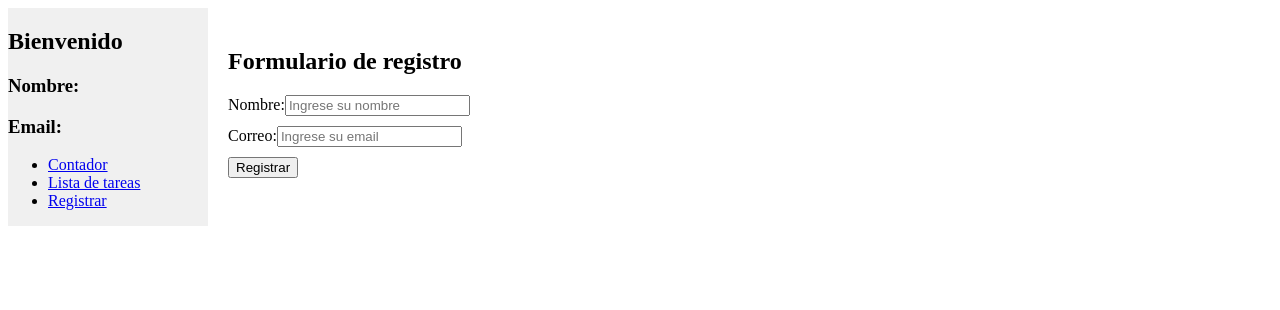
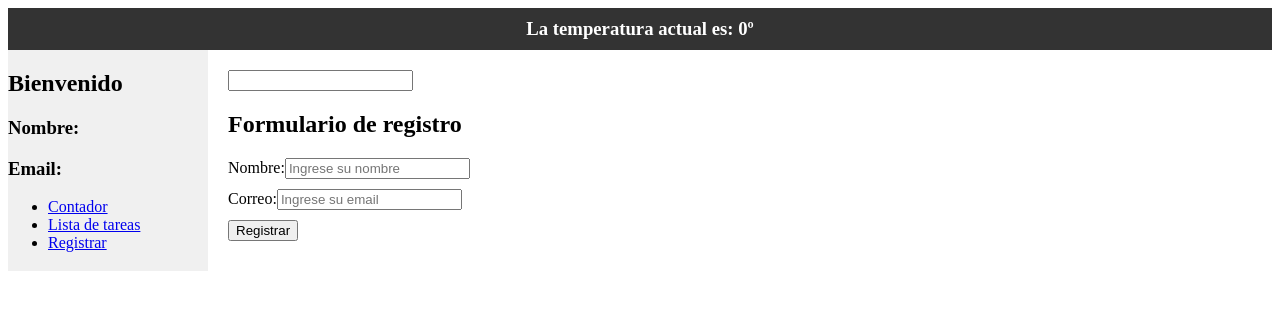
Before and after one commit to pikimarquitos/proyecto-vue, a Vue app: page /registrar in a window 1280 px wide. Shown: the top 310 px of the page. Built offline with nearby package versions, Linux system fonts and the light colour scheme; no server answers.

Commit message:
Componentes padres, componentes hijos y Props

```diff
--- a/package.json
+++ b/package.json
@@ -11,6 +11,7 @@
   },
   "dependencies": {
     "@vee-validate/yup": "^4.13.2",
+    "axios": "^1.7.7",
     "pinia": "^2.1.7",
     "vee-validate": "^4.13.2",
     "vue": "^3.4.29",
--- /dev/null
+++ b/src/components/Header.vue
@@ -0,0 +1,33 @@
+<template>
+    <div class="header">
+        {{ mensajeRecibido }}<Weather></Weather>
+    </div>
+</template>
+
+<script setup>
+    import Weather from './Weather.vue';
+    import { defineProps, ref, watch } from 'vue';
+    const props = defineProps(['mensaje']);
+    const mensajeRecibido = ref(props.mensaje);
+
+    watch(()=>props.mensaje, (newValue)=>{
+        mensajeRecibido.value = newValue;
+    })
+</script>
+
+<style scoped>
+.header {
+    display: flex;
+    justify-content: center;
+    align-items: center;
+    padding: 10px 20px;
+    top: 0;
+    right: 0;
+    left: 0;
+    background-color: #333;
+    color: white;
+}
+h3{
+    margin: 0;
+}
+</style>
--- a/src/components/Sidebar.vue
+++ b/src/components/Sidebar.vue
@@ -1,8 +1,8 @@
 <template>
     <div class="sidebar">
         <h2>Bienvenido</h2>
-        <h3>Nombre: {{ nombre }}</h3>
-        <h3>Email: {{ email }}</h3>
+        <h3>Nombre: {{ registrarStore.nombre }}</h3>
+        <h3>Email: {{ registrarStore.email }}</h3>
         <ul>
             <li><router-link to="/contador">Contador</router-link></li>
             <li><router-link to="/lista-de-tareas">Lista de tareas</router-link></li>
@@ -12,16 +12,9 @@
 </template>
 <script setup>
 import { useRegistrarStore } from '@/modules/registro/stores/registrarStore';
-import {ref, watch} from 'vue';
+
 const registrarStore = useRegistrarStore();
-const nombre = ref(registrarStore.nombre.value);
-const email = ref(registrarStore.email.value);
-watch(() => registrarStore.nombre, (newValue)=>{
-    nombre.value = newValue;
-});
-watch(() => registrarStore.email, (newValue)=>{
-    email.value = newValue;
-});
+
 </script>
 <style>
 .sidebar{
--- /dev/null
+++ b/src/components/Weather.vue
@@ -0,0 +1,18 @@
+<template>
+    <h3>La temperatura actual es: {{ weatherStore.temperatura }}º</h3>
+</template>
+<script setup>
+    import { useWeather } from '@/composables/useWeather';
+    import { onMounted } from 'vue';
+    import { useWeatherStore } from '@/stores/wheaterStore';
+
+    const weatherStore = useWeatherStore();
+
+    onMounted(() => {
+        useWeather();
+    })
+</script>
+
+<style scoped>
+
+</style>
--- /dev/null
+++ b/src/composables/useWeather.js
@@ -0,0 +1,8 @@
+import { useWeatherStore } from "../stores/wheaterStore";
+import { getTemperatura } from "../helpers/getWeather.js";
+
+export const useWeather = async () => {
+    const temperatura = await getTemperatura();
+    const weatherStore = useWeatherStore();
+    weatherStore.temperatura = temperatura;
+}
--- /dev/null
+++ b/src/helpers/getWeather.js
@@ -0,0 +1,9 @@
+import axios from "axios";
+
+const API_URL = 'https://api.open-meteo.com/v1/forecast?latitude=-25.8808&longitude=-57.29&current=temperature_2m&timezone=auto&forecast_days=1';
+
+export const getTemperatura = async () => {
+    const respuesta = await axios.get(API_URL);
+    const nuevaTemperatura = respuesta.data.current.temperature_2m;
+    return nuevaTemperatura
+}
--- /dev/null
+++ b/src/stores/wheaterStore.js
@@ -0,0 +1,10 @@
+import {defineStore} from 'pinia';
+import {ref} from 'vue';
+
+export const useWeatherStore = defineStore('weather', () =>{
+    const temperatura = ref(0);
+    const setTemperatura = (temp) => {
+        temperatura.value = temp;
+    }
+    return {temperatura, setTemperatura};
+});
--- a/src/views/MainView.vue
+++ b/src/views/MainView.vue
@@ -1,13 +1,20 @@
 <template>
+    <Header :mensaje="texto"></Header>
     <div class="container">
         <Sidebar></Sidebar>
         <div class="content">
+            <input type="text" v-model="texto">
+            {{ texto }}
             <router-view></router-view>
         </div>
     </div>
 </template>
 <script setup>
 import Sidebar from '../components/Sidebar.vue';
+import Header from '@/components/Header.vue';
+import {ref} from 'vue';
+
+const texto = ref('');
 </script>
 <style>
 .container {
```
Also changed, not shown: src/stores/counter.js (deleted, +0 -12 lines), 1 other file (tests, documents, lock files or other folders).
